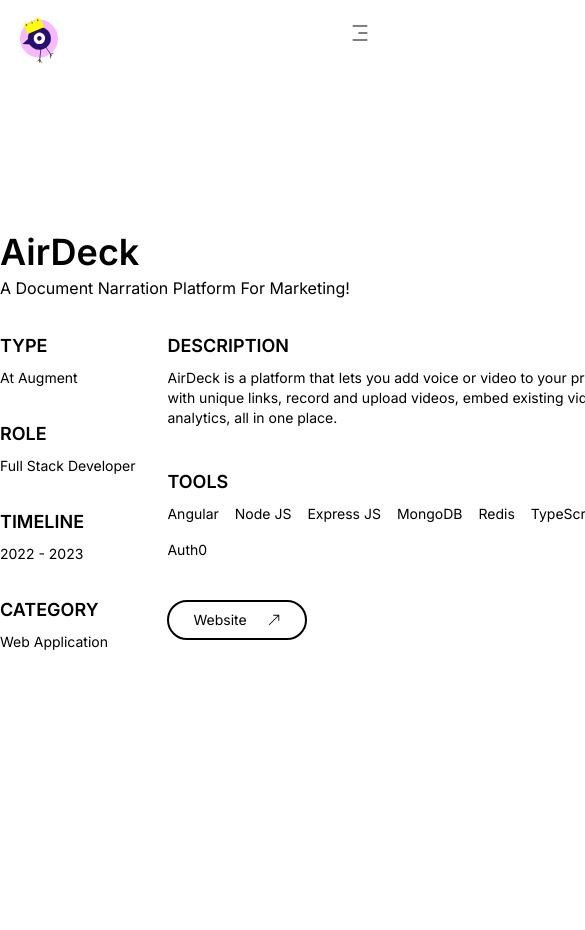
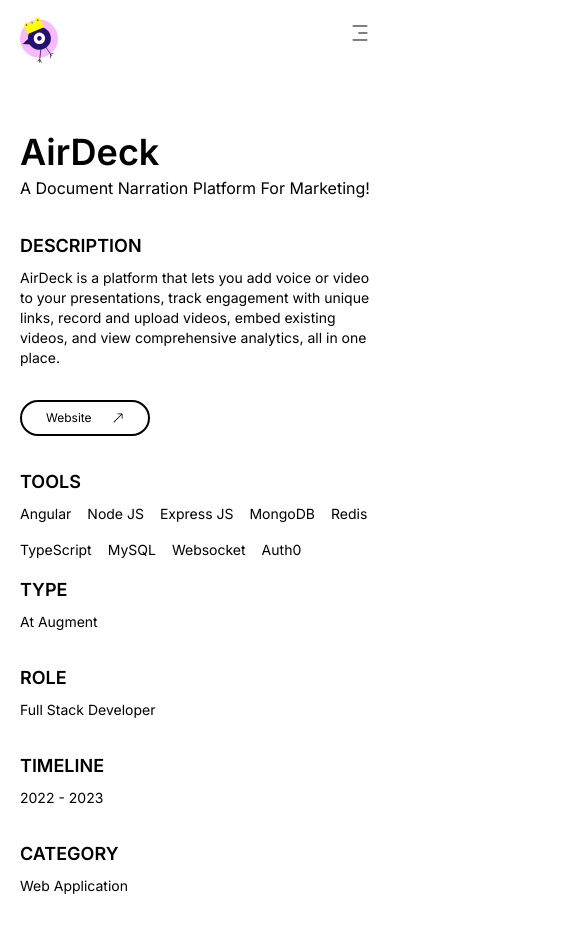
Before and after one commit to arulvalananto/portfolio, a Next.js app in the folder portfoliov2/: page /work/airdeck in a window 390 px wide. Shown: the top 930 px of the page, 585 px wide, since content can reach past the window. Before the commit the page ends 844 px from the top, so only its background shows below. Built offline with nearby package versions, Linux system fonts and the light colour scheme.

Commit message:
fix: responsiveness for work overview

```diff
--- a/portfoliov2/app/lib/common.ts
+++ b/portfoliov2/app/lib/common.ts
@@ -528,7 +528,7 @@ export const projects: ProjectDetails = {
       },
       application: {
         link: "http://ec2-18-191-77-185.us-east-2.compute.amazonaws.com/",
-        title: "Visit Application",
+        title: "Visit App",
       },
     },
     type: "At Augment",
@@ -715,9 +715,9 @@ export const projects: ProjectDetails = {
   },
   dressedtokill: {
     name: "Dressed-to-kill",
-    oneliner: "Read-later app with recommendation feature",
+    oneliner: "The Online Fashion Store",
     role: ["Front-end Developer"],
-    tools: ["React", "Node JS", "Fireabse", "Javascript"],
+    tools: ["React", "Node JS", "Fireabse", "Javascript", "Stripe"],
     timeline: { from: "2021", to: "2021", isPresent: false },
     description:
       "A fashion and lifestyle e-commerce online shop caters to young people and fashion enthusiasts looking for the latest trends and styles.",
--- a/portfoliov2/app/work/[slug]/page.tsx
+++ b/portfoliov2/app/work/[slug]/page.tsx
@@ -14,16 +14,16 @@ const WorkOverview = ({ params }: { params: { slug: string } }) => {
   }
 
   return (
-    <div className={`mt-40 mb-10 ${inter.variable}`}>
-      <div className="w-[800px] max-w-[800px] m-auto flex flex-col gap-8 font-inter">
+    <div className={`my-10 md:mt-40 md:mb-10 ${inter.variable}`}>
+      <div className="w-full lg:w-[800px] lg:max-w-[800px] m-auto flex flex-col gap-8 font-inter p-5 lg:p-0">
         <div className="flex flex-col gap-1">
           <h1 className="text-4xl font-semibold captialize">{project.name}</h1>
           <h4 className="text-base capitalize font-normal">
             {project.oneliner}
           </h4>
         </div>
-        <div className="flex flex-row items-start gap-8">
-          <div className="max-w-[150px] flex flex-col gap-8">
+        <div className="flex flex-col md:flex-row items-start gap-4 md:gap-8">
+          <div className="order-2 md:order-1 max-w-[150px] flex flex-row flex-wrap md:flex-nowrap md:flex-col gap-8">
             <div className="flex flex-col gap-2">
               <h6 className="uppercase text-lg font-semibold">Type</h6>
               <div className="flex flex-col gap-2">
@@ -91,12 +91,12 @@ const WorkOverview = ({ params }: { params: { slug: string } }) => {
               </div>
             )}
           </div>
-          <div className="flex-1 flex flex-col gap-10">
-            <div className="flex flex-col gap-2">
+          <div className="order-1 md:order-2 flex-1 flex flex-col gap-8">
+            <div className="order-1 flex flex-col gap-2">
               <h6 className="uppercase text-lg font-semibold">Description</h6>
               <p className="text-sm">{project.description}</p>
             </div>
-            <div className="flex flex-col gap-2">
+            <div className="order-3 md:order-2 flex flex-col gap-2">
               <h6 className="uppercase text-lg font-semibold">Tools</h6>
               <div className="flex flex-row flex-wrap gap-4">
                 {project.tools.map((tool) => (
@@ -106,12 +106,12 @@ const WorkOverview = ({ params }: { params: { slug: string } }) => {
                 ))}
               </div>
             </div>
-            <div className="flex flex-row items-center gap-4">
+            <div className="order-2 md:order-3 flex flex-row items-center gap-4">
               {project.links.website && (
                 <ExternalLink
                   title={project.links.website.title}
                   href={project.links.website.link}
-                  className="flex flex-row items-center gap-5 border-2 border-black rounded-full px-6 py-2 text-sm"
+                  className="flex flex-row items-center gap-5 border-2 border-black rounded-full px-6 py-2 text-xs md:text-sm"
                 >
                   <span>{project.links.website.title}</span>
                   <BsArrowUpRight />
@@ -121,7 +121,7 @@ const WorkOverview = ({ params }: { params: { slug: string } }) => {
                 <ExternalLink
                   title={project.links.application.title}
                   href={project.links.application.link}
-                  className="flex flex-row items-center gap-5 border-2 border-black rounded-full px-6 py-2 text-sm"
+                  className="flex flex-row items-center gap-5 border-2 border-black rounded-full px-6 py-2 text-xs md:text-sm"
                 >
                   <span>{project.links.application.title}</span>
                   <BsArrowUpRight />
@@ -131,7 +131,7 @@ const WorkOverview = ({ params }: { params: { slug: string } }) => {
                 <ExternalLink
                   title={project.links.cli.title}
                   href={project.links.cli.link}
-                  className="flex flex-row items-center gap-5 border-2 border-black rounded-full px-6 py-2 text-sm"
+                  className="flex flex-row items-center gap-5 border-2 border-black rounded-full px-6 py-2 text-xs md:text-sm"
                 >
                   <span>{project.links.cli.title}</span>
                   <BsArrowUpRight />
@@ -140,7 +140,7 @@ const WorkOverview = ({ params }: { params: { slug: string } }) => {
               {project.links.comingSoon && (
                 <button
                   type="button"
-                  className="flex flex-row items-center gap-5 border-2 border-black rounded-full px-6 py-2 text-sm capitalize"
+                  className="flex flex-row items-center gap-5 border-2 border-black rounded-full px-6 py-2 text-xs md:text-sm capitalize"
                 >
                   <span>{project.links.comingSoon.title}</span>
                 </button>
```
